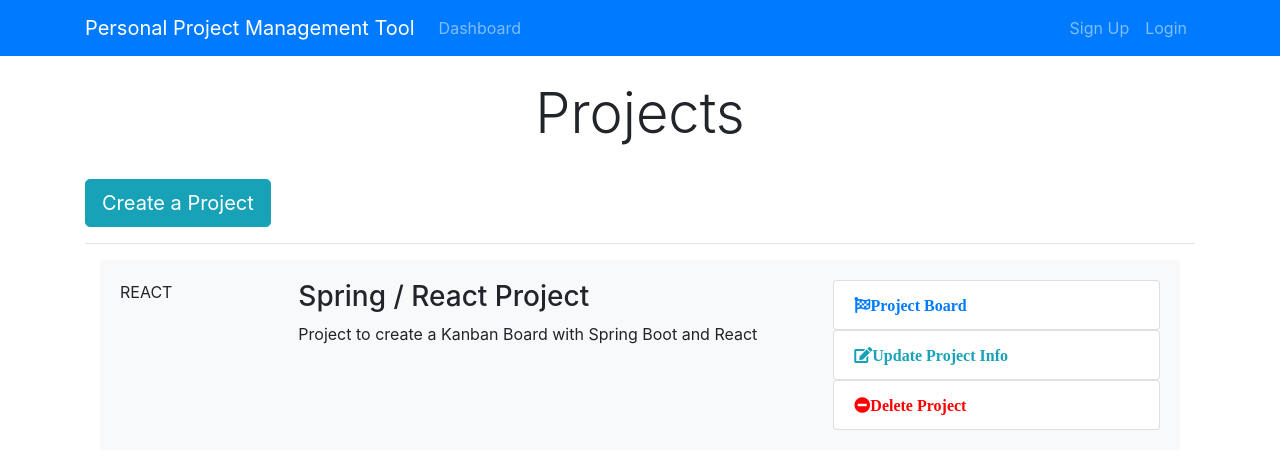
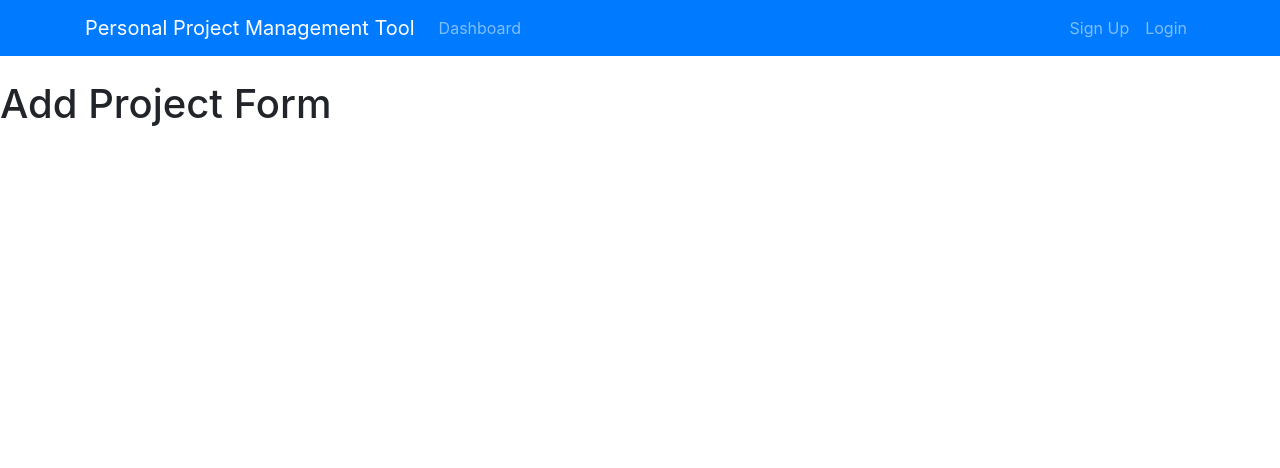
Before and after one commit to m1666/MannPPMTool, a React (Create React App) app in the folder ppmtool-react-client/: page /addProject in a window 1280 px wide. Shown: the top 468 px of the page. Built offline with nearby package versions, Linux system fonts and the light colour scheme.

Commit message:
First Functional component

```diff
--- a/ppmtool-react-client/package.json
+++ b/ppmtool-react-client/package.json
@@ -6,6 +6,7 @@
     "bootstrap": "^4.3.1",
     "react": "^16.8.6",
     "react-dom": "^16.8.6",
+    "react-router-dom": "^5.0.0",
     "react-scripts": "3.0.0"
   },
   "scripts": {
--- a/ppmtool-react-client/src/App.js
+++ b/ppmtool-react-client/src/App.js
@@ -3,13 +3,18 @@
 import Dashboard from "./components/Dashboard";
 import Header from "./components/Layout/Header";
 import "bootstrap/dist/css/bootstrap.min.css";
+import { BrowserRouter as Router, Route } from "react-router-dom";
+import AddProject from "./components/Project/AddProject";
 
 function App() {
   return (
-    <div className="App">
-      <Header />
-      <Dashboard />
-    </div>
+    <Router>
+      <div className="App">
+        <Header />
+        <Route exact path="/dashboard" component={Dashboard} />
+        <Route exact path="/addProject" component={AddProject} />
+      </div>
+    </Router>
   );
 }
 
--- a/ppmtool-react-client/src/components/Dashboard.js
+++ b/ppmtool-react-client/src/components/Dashboard.js
@@ -1,5 +1,6 @@
 import React, { Component } from "react";
 import ProjectItem from "./Project/ProjectItem";
+import CreateProjectButton from "./Project/CreateProjectButton";
 // import ProjectItem from "./Project/ProjectItem";
 
 class Dashboard extends Component {
@@ -11,9 +12,9 @@
             <div className="col-md-12">
               <h1 className="display-4 text-center">Projects</h1>
               <br />
-              <a href="ProjectForm.html" className="btn btn-lg btn-info">
-                Create a Project
-              </a>
+
+              <CreateProjectButton />
+
               <br />
               <hr />
               <ProjectItem />
--- a/ppmtool-react-client/src/components/Layout/Header.js
+++ b/ppmtool-react-client/src/components/Layout/Header.js
@@ -6,7 +6,7 @@
       // 导航栏
       <nav className="navbar navbar-expand-sm navbar-dark bg-primary mb-4">
         <div className="container">
-          <a className="navbar-brand" href="Dashboard.html">
+          <a className="navbar-brand" href="#">
             Personal Project Management Tool
           </a>
           <button
--- /dev/null
+++ b/ppmtool-react-client/src/components/Project/AddProject.js
@@ -0,0 +1,13 @@
+import React, { Component } from "react";
+
+class AddProject extends Component {
+  render() {
+    return (
+      <div>
+        <h1>Add Project Form</h1>
+      </div>
+    );
+  }
+}
+
+export default AddProject;
--- /dev/null
+++ b/ppmtool-react-client/src/components/Project/CreateProjectButton.js
@@ -0,0 +1,14 @@
+import React from "react";
+import { Link } from "react-router-dom";
+
+const CreateProjectButton = () => {
+  return (
+    <React.Fragment>
+      <Link to="/addProject" className="btn btn-lg btn-info">
+        Create a Project
+      </Link>
+    </React.Fragment>
+  );
+};
+
+export default CreateProjectButton;
```
Also changed, not shown: 1 other file (tests, documents, lock files or other folders).
